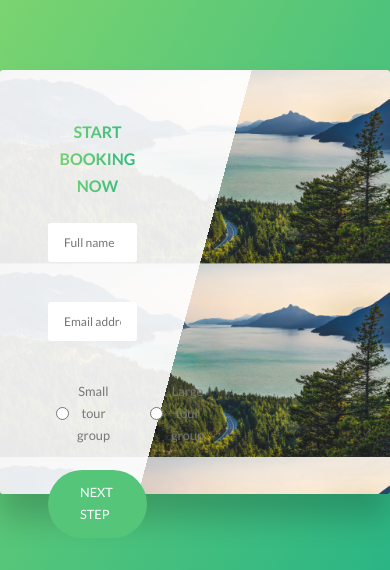
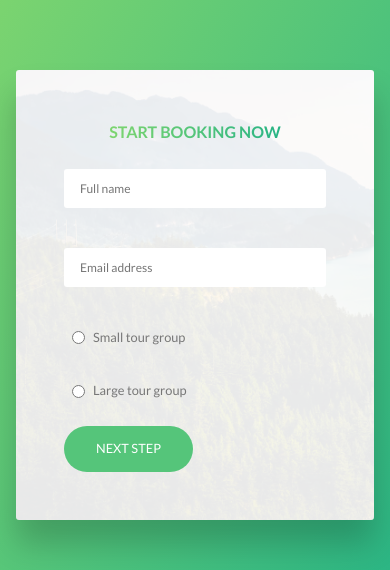
Before and after one commit to mhdkashif07/natours-web-sass, a React (Create React App) app: page / in a window 390 px wide. Shown: the part 6233-6803 px from the top of the page. Built offline with nearby package versions, Linux system fonts and the light colour scheme.

Commit message:
resposive form

```diff
--- a/src/css/style.css
+++ b/src/css/style.css
@@ -472,6 +472,9 @@ body {
   display: block;
   border: none;
   background-color: white; }
+  @media (max-width: 60em) {
+    .form__input {
+      width: 100%; } }
   .form__input:focus {
     outline: none;
     box-shadow: 0 1rem 2rem rgba(0, 0, 0, 0.1);
@@ -482,6 +485,9 @@ body {
 .form__group-radio {
   display: flex;
   padding: 1rem; }
+  @media (max-width: 37.5em) {
+    .form__group-radio {
+      display: block; } }
 
 .form__radio-group {
   padding: 2rem 5rem 2rem 0;
@@ -489,6 +495,10 @@ body {
   display: flex;
   justify-content: center;
   align-items: center; }
+  @media (max-width: 37.5em) {
+    .form__radio-group {
+      display: flex;
+      justify-content: flex-start; } }
 
 .form__radio-label {
   font-size: 1.6rem;
@@ -600,13 +610,34 @@ body {
 .book__section {
   padding: 15rem 0;
   background-image: linear-gradient(to right bottom, #7ed56f, #28b485); }
+  @media (max-width: 80em) {
+    .book__section {
+      padding-left: 10rem;
+      padding-right: 10rem; } }
+  @media (max-width: 37.5em) {
+    .book__section {
+      padding-left: 2rem;
+      padding-right: 2rem; } }
 
 .book {
   background-image: linear-gradient(105deg, rgba(255, 255, 255, 0.9) 0%, rgba(255, 255, 255, 0.9) 50%, transparent 50%), url("/src/images/nat-10.jpg");
-  height: 53rem;
   background-size: 100%;
   box-shadow: 0 3rem 4rem rgba(0, 0, 0, 0.2);
   border-radius: 3px; }
+  @media (max-width: 80em) {
+    .book {
+      background-image: linear-gradient(105deg, rgba(255, 255, 255, 0.9) 0%, rgba(255, 255, 255, 0.9) 65%, transparent 65%), url("/src/images/nat-10.jpg");
+      background-size: cover; } }
+  @media (max-width: 60em) {
+    .book {
+      background-image: linear-gradient(to right, rgba(255, 255, 255, 0.9) 0%, rgba(255, 255, 255, 0.9) 100%), url("/src/images/nat-10.jpg");
+      background-size: cover; } }
   .book__form {
     width: 50%;
     padding: 6rem; }
+    @media (max-width: 80em) {
+      .book__form {
+        width: 65%; } }
+    @media (max-width: 60em) {
+      .book__form {
+        width: 100%; } }
--- a/src/sass/pages/_home.scss
+++ b/src/sass/pages/_home.scss
@@ -53,6 +53,16 @@
     $color-primary-light,
     $color-primary-dark
   );
+
+  @include respond(tab-land){
+    padding-left: 10rem ;
+    padding-right: 10rem;
+  }
+
+  @include respond(phone){
+    padding-left: 2rem ;
+    padding-right: 2rem;
+  }
 }
 
 .book {
@@ -60,13 +70,36 @@
   rgba($color-white, 0.9)50%,
    transparent 50%),
     url("/src/images/nat-10.jpg");
-  height: 53rem;
   background-size: 100%;
   box-shadow: 0 3rem 4rem rgba($color-black, .2);
   border-radius: 3px;
 
+  @include respond(tab-land){
+    background-image: linear-gradient(105deg, rgba($color-white, .9)0%,
+    rgba($color-white, .9)65%,
+     transparent 65%),
+      url("/src/images/nat-10.jpg");
+    background-size: cover;
+  }
+
+  @include respond(tab-port){
+    background-image: linear-gradient(to right,
+    rgba($color-white, .9)0%,
+    rgba($color-white, .9)100%),
+      url("/src/images/nat-10.jpg");
+    background-size: cover;
+  }
+
   &__form{
       width: 50%;
       padding: 6rem;
+
+      @include respond(tab-land){
+        width: 65%;
+      }
+
+      @include respond(tab-port){
+       width: 100%;
+      }
   }
 }
```
Also changed, not shown: src/sass/components/_form.scss (+13 -0 lines).
